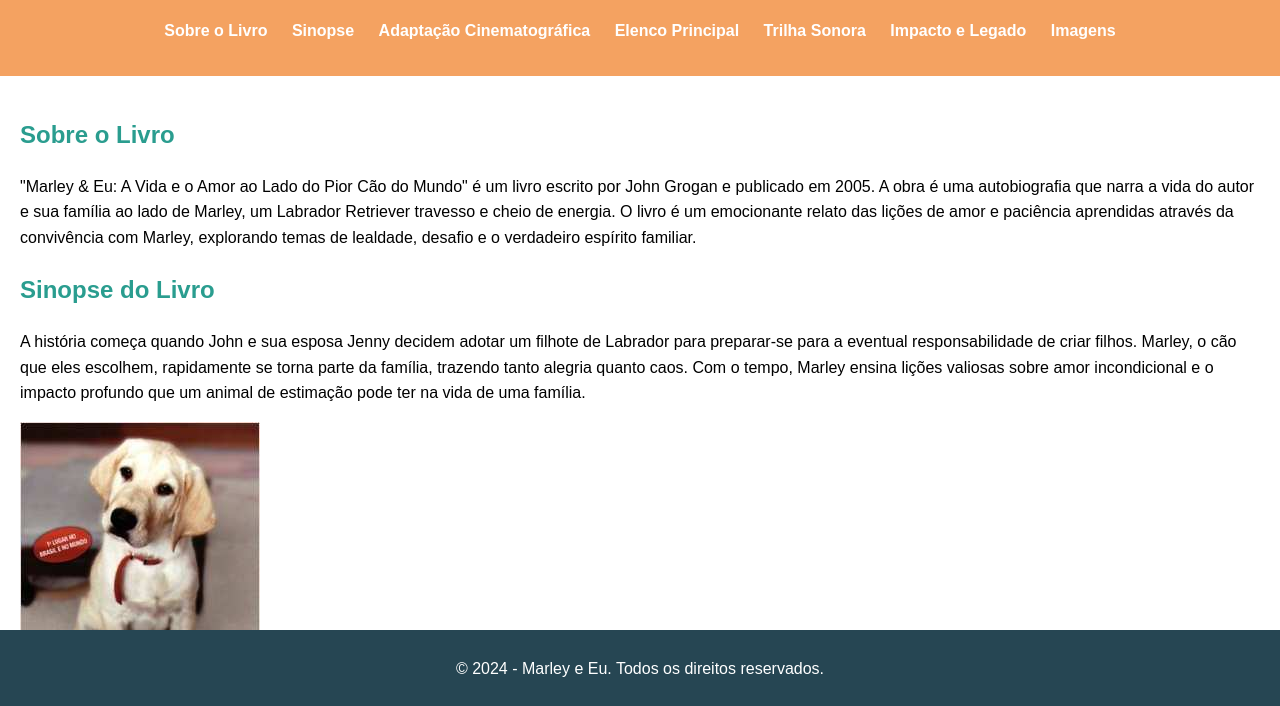
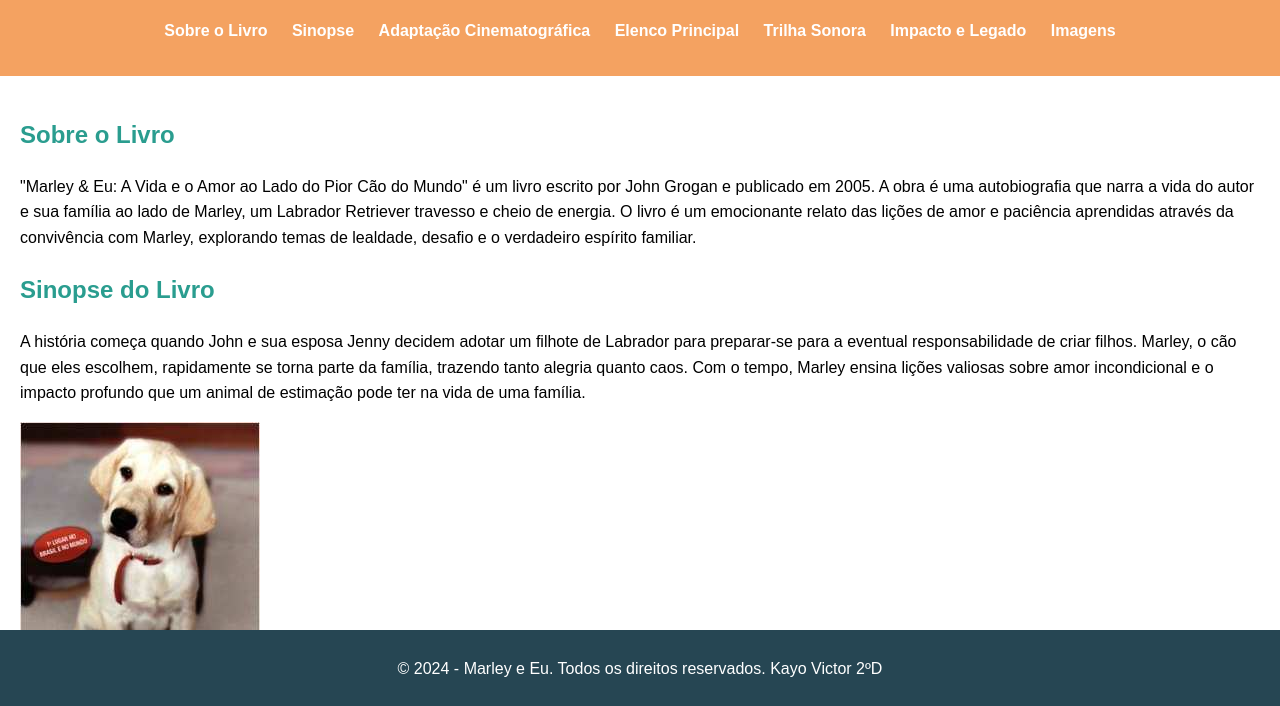
Before and after one commit to alveskayo/projeto-agrinho, a plain HTML site: page index.html in a window 1280 px wide. Shown: the part 92-798 px from the top of the page. Drawn offline with Linux system fonts and the light colour scheme.

Commit message:
finalizado

```diff
--- a/index.html
+++ b/index.html
@@ -64,7 +64,7 @@
         </section>
     </main>
     <footer>
-        <p>&copy; 2024 - Marley e Eu. Todos os direitos reservados.</p>
+        <p>&copy; 2024 - Marley e Eu. Todos os direitos reservados.  Kayo Victor 2ºD</p>
     </footer>
 </body>
 </html>
```
